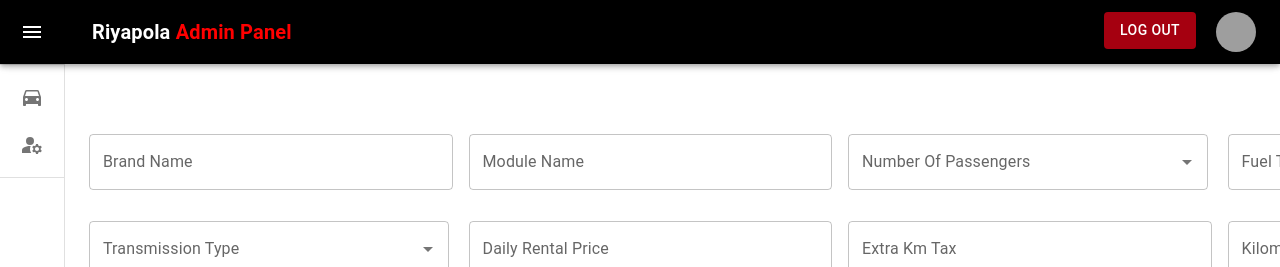
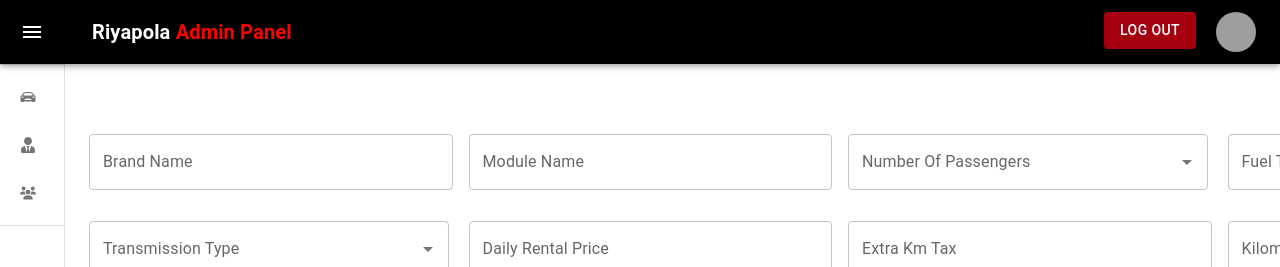
Before and after one commit to imeshhirushan2117/Riyapola_FrontEnd, a React (Vite) app: page /adminCar in a window 1280 px wide. Shown: the top 267 px of the page. Built offline with nearby package versions, Linux system fonts and the light colour scheme; sample sign-in values are in the browser's storage; grey boxes are pictures that could not be loaded.

Commit message:
added-All-customer-page

```diff
--- a/package.json
+++ b/package.json
@@ -20,6 +20,7 @@
     "axios": "^1.6.7",
     "react": "^18.2.0",
     "react-dom": "^18.2.0",
+    "react-icons": "^5.0.1",
     "react-router-dom": "^6.22.3",
     "styled-components": "^6.1.8",
     "sweetalert2": "^11.10.6"
--- /dev/null
+++ b/src/pages/AllCustomers/AllCustomers.jsx
@@ -0,0 +1,7 @@
+import React from 'react'
+
+export default function AllCustomers() {
+  return (
+    <div>AllCustomers</div>
+  )
+}
--- a/src/route/RouteNav.jsx
+++ b/src/route/RouteNav.jsx
@@ -1,26 +1,12 @@
 import AdminCar from "../pages/AdminCar/AdminCar"
 import AdminAction from '../pages/AdminAction/AdminAction'
-import DirectionsCarIcon from '@mui/icons-material/DirectionsCar';
-import ManageAccountsIcon from '@mui/icons-material/ManageAccounts';
-import MeetingRoomIcon from '@mui/icons-material/MeetingRoom';
-import Swal from "sweetalert2";
+import AllCustomers from "../pages/AllCustomers/AllCustomers";
 
-// const SignOutComponent = () => {
-//     localStorage.removeItem('stmToken')
-//     window.location.reload()
-//     console.log("log Out Admin Successfull !");
-//     alert("success", "log Out Admin Successfull !")
-// }
 
-// const alert = (icon, title) => {
-//     Swal.fire({
-//         position: "top-end",
-//         icon: icon,
-//         title: title,
-//         showConfirmButton: false,
-//         timer: 3000
-//     });
-// }
+import { IoCarSportSharp } from "react-icons/io5";
+import { FaUserTie } from "react-icons/fa";
+import { FaUsers } from "react-icons/fa6";
+
 
 const routesNav = [
     {
@@ -28,22 +14,22 @@ const routesNav = [
         key:"admincar",
         path:"/adminCar",
         component:<AdminCar/> ,
-        icon:<DirectionsCarIcon/>
+        icon:<IoCarSportSharp/>
     },
     {
         name:"Manage Admin",
         key:"adminAction",
         path:"/adminAction",
         component:<AdminAction/> ,
-        icon:<ManageAccountsIcon/>
+        icon:<FaUserTie/>
     },
-    // {
-    //     name:"Sign Out",
-    //     key:"signOut",
-    //     path:"/signOut",
-    //     component:<SignOutComponent />,
-    //     icon:<MeetingRoomIcon/>
-    // },
+    {
+        name:"Customers",
+        key:"customers",
+        path:"/customers",
+        component:<AllCustomers />,
+        icon:<FaUsers/>
+    },
 ];
 
 export default routesNav
```
Also changed, not shown: 1 other file (tests, documents, lock files or other folders).
